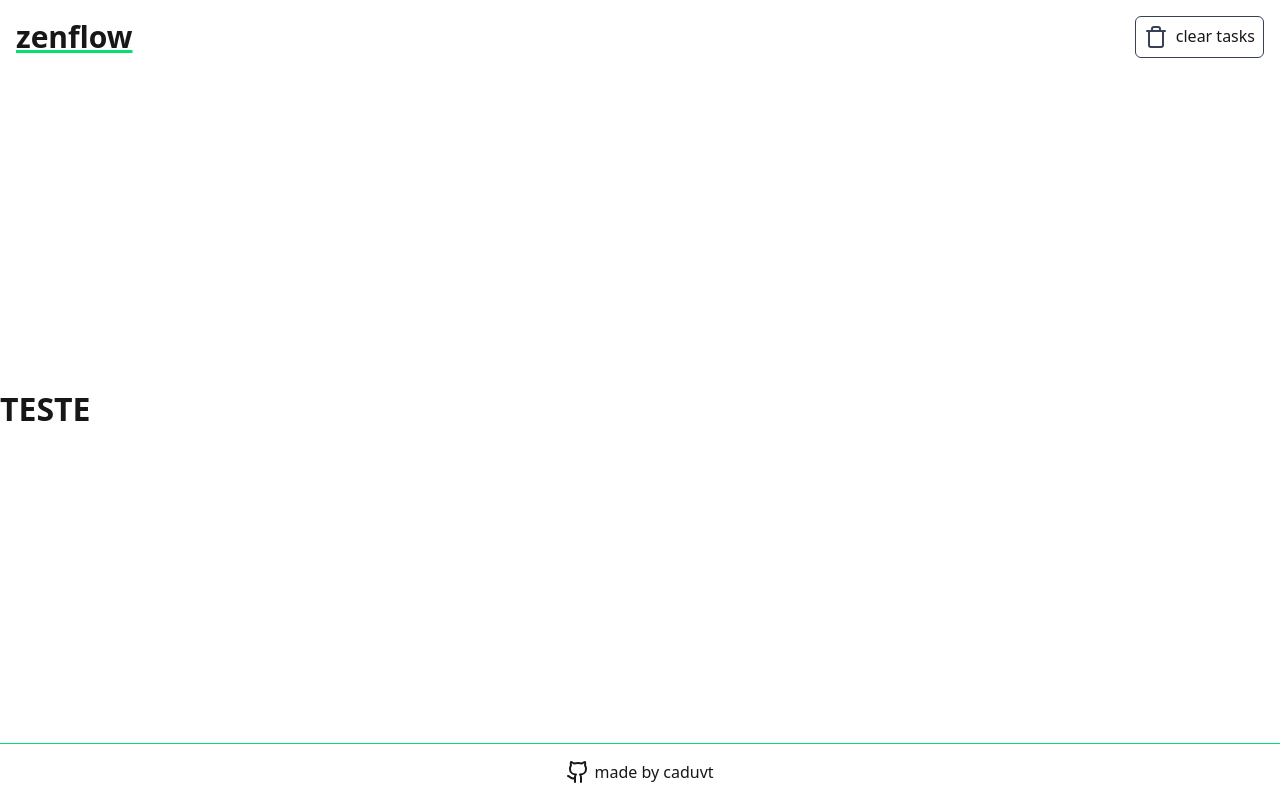
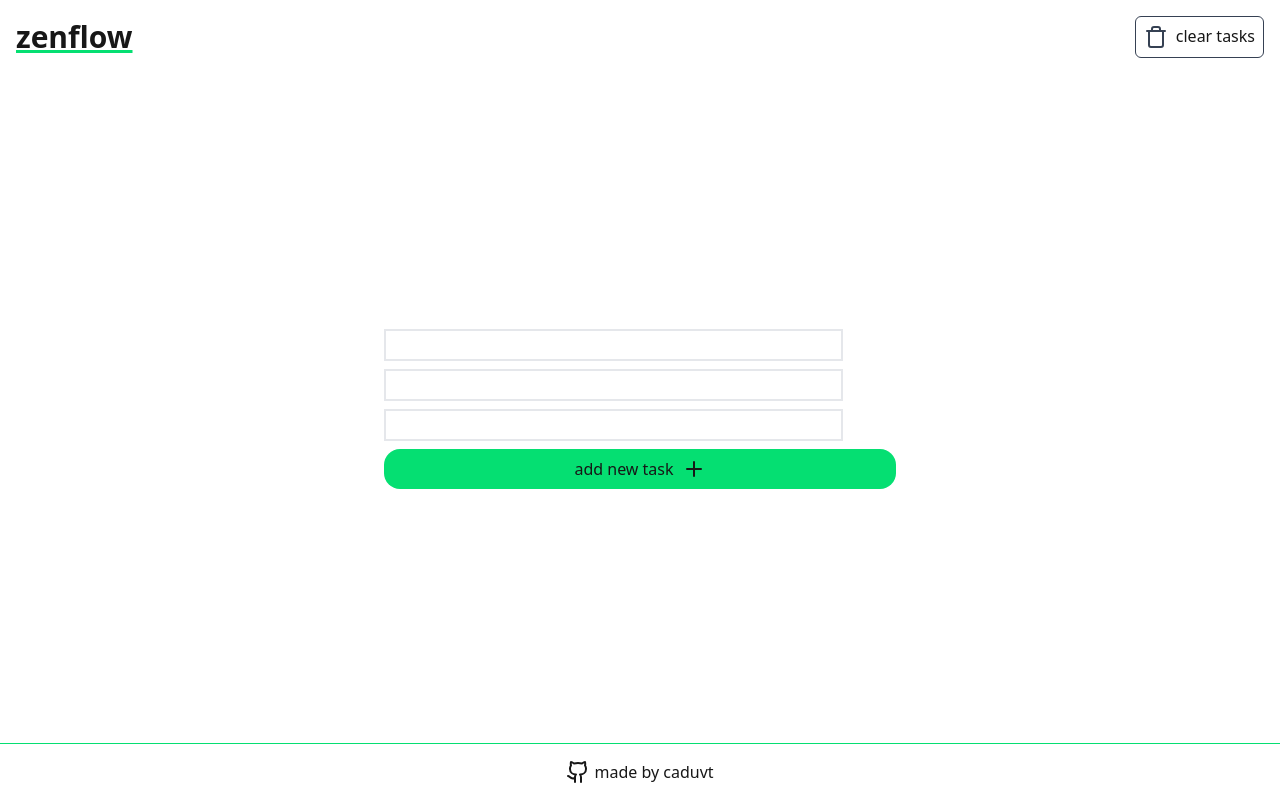
Before and after one commit to caduvt/zenflow, a Next.js app: page / in a window 1280 px wide. Built offline with nearby package versions, Linux system fonts and the light colour scheme.

Commit message:
feat: add task list (first version

```diff
--- a/src/app/page.tsx
+++ b/src/app/page.tsx
@@ -1,12 +1,12 @@
 import Footer from '@/components/Footer';
 import Header from '@/components/Header';
+import TaskList from '@/components/TaskList';
 
 export default function Home() {
   return (
-    <div className="flex flex-col min-h-screen justify-between">
+    <div className="flex flex-col min-h-screen justify-between items-center">
       <Header />
-      {/* <TaskList /> */}
-      <h1>TESTE</h1>
+      <TaskList />
       <Footer />
     </div>
   );
--- a/src/components/Header.tsx
+++ b/src/components/Header.tsx
@@ -3,7 +3,7 @@ import Link from 'next/link';
 
 export default function Header() {
   return (
-    <header className="flex justify-between items-center m-4 text-xl">
+    <header className="flex justify-between items-center p-4 text-xl w-screen">
       <div>
         <Link
           href="/"
--- /dev/null
+++ b/src/components/TaskList.tsx
@@ -0,0 +1,38 @@
+'use client';
+
+import StorageService from '@/services/StorageService';
+import { Plus } from 'lucide-react';
+
+export default function TaskList() {
+  const tasks = StorageService.getAllTasks();
+
+  return (
+    <div className="rounded-2xl w-[40%] flex flex-col gap-2">
+      {tasks.map((item) => (
+        <div key={item.id} className="flex">
+          <input
+            type="text"
+            onChange={(e) =>
+              StorageService.updateTask({
+                id: item.id,
+                text: e.target.value,
+              })
+            }
+            className="border-gray-200 border-2 flex-1"
+          />
+          <button
+            type="button"
+            onClick={() => StorageService.removeTask(item.id)}
+            className="cursor-pointer bg-green-400 p-1 opacity-0 scale-90 hover:scale-100 hover:opacity-100 duration-200 rounded-r-2xl relative right-0"
+          >
+            <span>done?</span>
+          </button>
+        </div>
+      ))}
+      <button className="cursor-pointer bg-green-400 p-2 flex gap-2 justify-center items-center rounded-2xl">
+        <span className="text-gray-800">add new task</span>
+        <Plus />
+      </button>
+    </div>
+  );
+}
--- /dev/null
+++ b/src/services/StorageService.ts
@@ -0,0 +1,65 @@
+import Task from '@/types/Task';
+
+const TASKS_STORAGE = 'zenflow@tasks';
+
+export default class StorageService {
+  static addNewTask() {
+    try {
+      const tasks = this.getAllTasks();
+      const updatedTasks = [
+        ...tasks,
+        {
+          text: '',
+          done: false,
+          id: Date.now(),
+        },
+      ];
+      localStorage.setItem(TASKS_STORAGE, JSON.stringify(updatedTasks));
+    } catch (error) {
+      console.error('Error: cannot add new task!', error);
+    }
+  }
+
+  static getAllTasks(): Task[] {
+    try {
+      const tasks = localStorage.getItem(TASKS_STORAGE);
+      if (!tasks) {
+        return this.clearTasks();
+      }
+      return JSON.parse(tasks);
+    } catch (error) {
+      console.error('Error: cannot get all tasks!', error);
+      return [];
+    }
+  }
+
+  static updateTask(updatedTask: Task) {
+    const tasks = this.getAllTasks();
+    const updatedTasks = tasks.map((item) =>
+      item.id === updatedTask.id ? updatedTask : item,
+    );
+    localStorage.setItem(TASKS_STORAGE, JSON.stringify(updatedTasks));
+  }
+
+  static removeTask(id: string) {
+    const tasks = this.getAllTasks();
+    const filteredTasks = tasks.filter((item) => item.id !== id);
+    localStorage.setItem(TASKS_STORAGE, JSON.stringify(filteredTasks));
+  }
+
+  // By default, the task list initializes with
+  // 3 empty tasks
+  static clearTasks() {
+    const newTaskStorage: Task[] = Array(3)
+      .fill({
+        text: '',
+        id: Date.now(),
+      })
+      .map((item, index) => ({
+        ...item,
+        id: item.id + index,
+      }));
+    localStorage.setItem(TASKS_STORAGE, JSON.stringify(newTaskStorage));
+    return newTaskStorage;
+  }
+}
--- /dev/null
+++ b/src/types/Task.ts
@@ -0,0 +1,6 @@
+type Task = {
+  text: string;
+  id: string;
+};
+
+export default Task;
```
